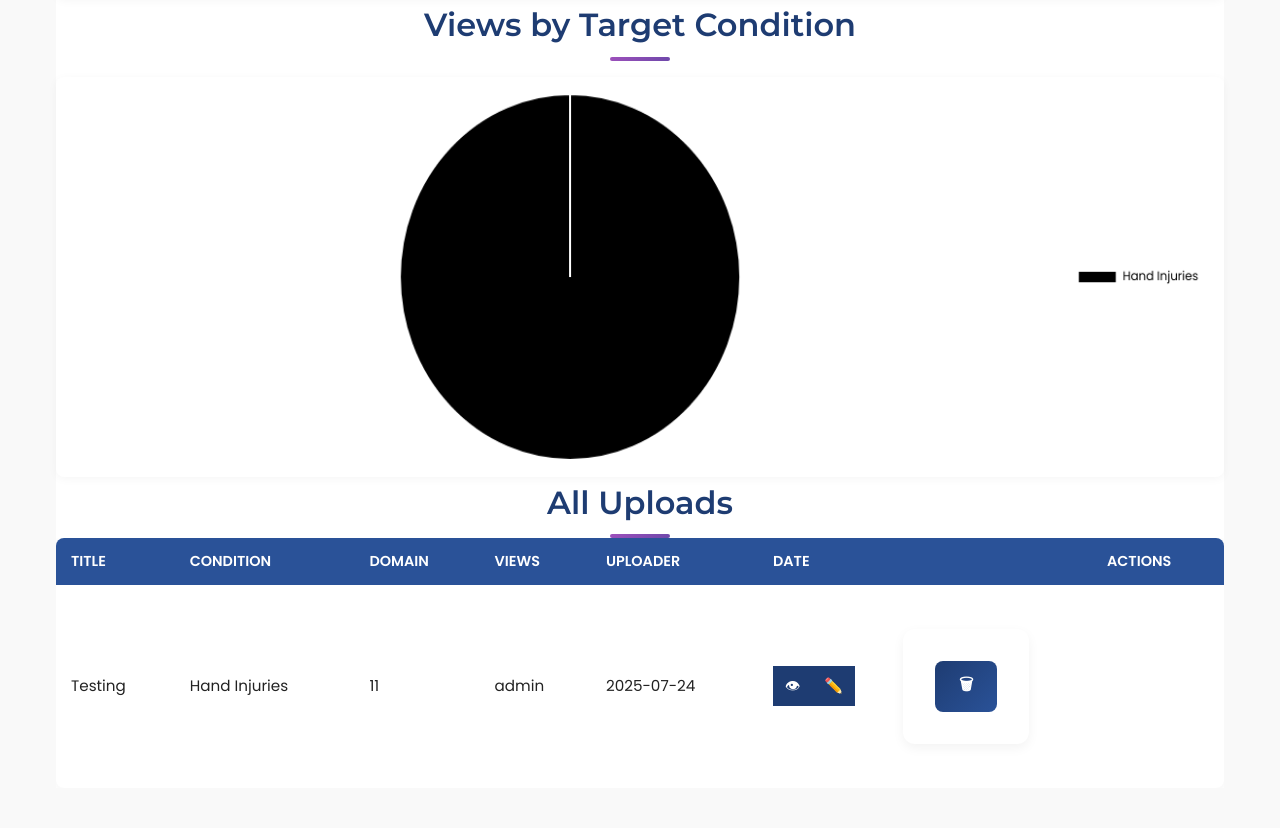
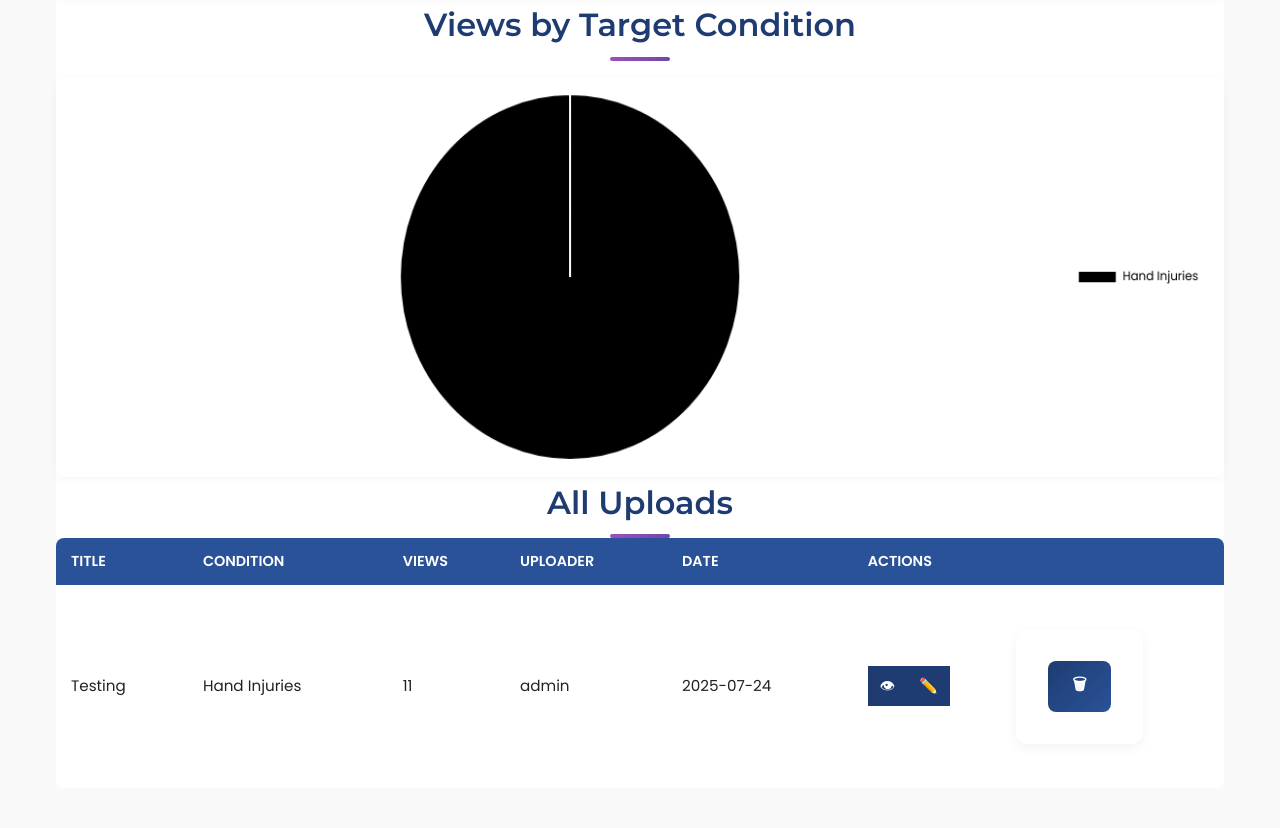
Before and after one commit to Samuel-Peprah/Samuel-Peprah, a Flask app: page /admin in a window 1280 px wide. Shown: the part 1079-1907 px from the top of the page. Run offline with Flask 3, Linux system fonts and the light colour scheme; a user stored in the database is signed in; data comes from the database, SQL or seed files in the repository; some libraries are stand-ins or nearby versions.

Commit message:
update admin_dashboard.html

```diff
--- a/templates/admin_dashboard.html
+++ b/templates/admin_dashboard.html
@@ -53,7 +53,7 @@
                     <tr>
                         <th>Title</th>
                         <th>Condition</th>
-                        <th>Domain</th>
+                        {# <th>Domain</th> #}
                         <th class="hide-on-mobile">Views</th>
                         <th class="hide-on-mobile">Uploader</th>
                         <th class="hide-on-mobile">Date</th>
```
